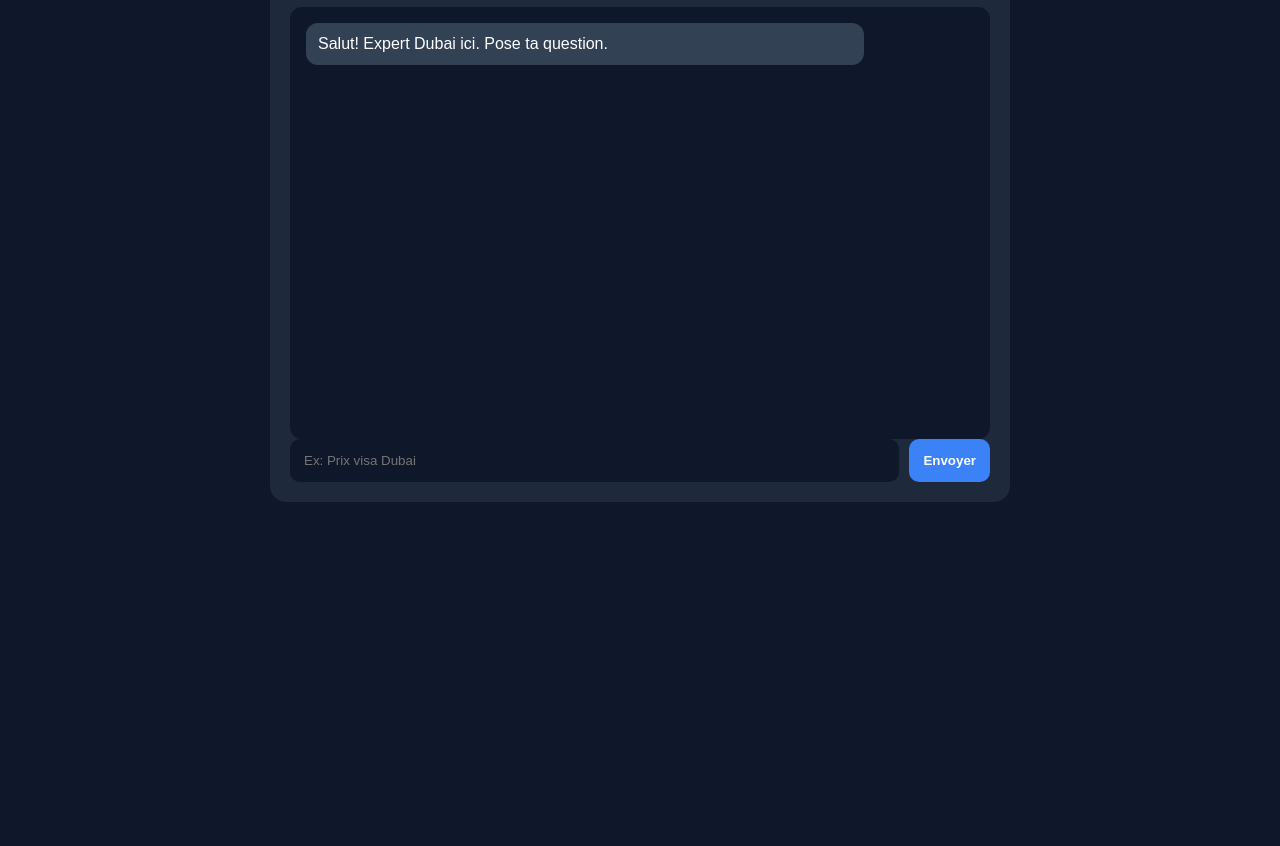
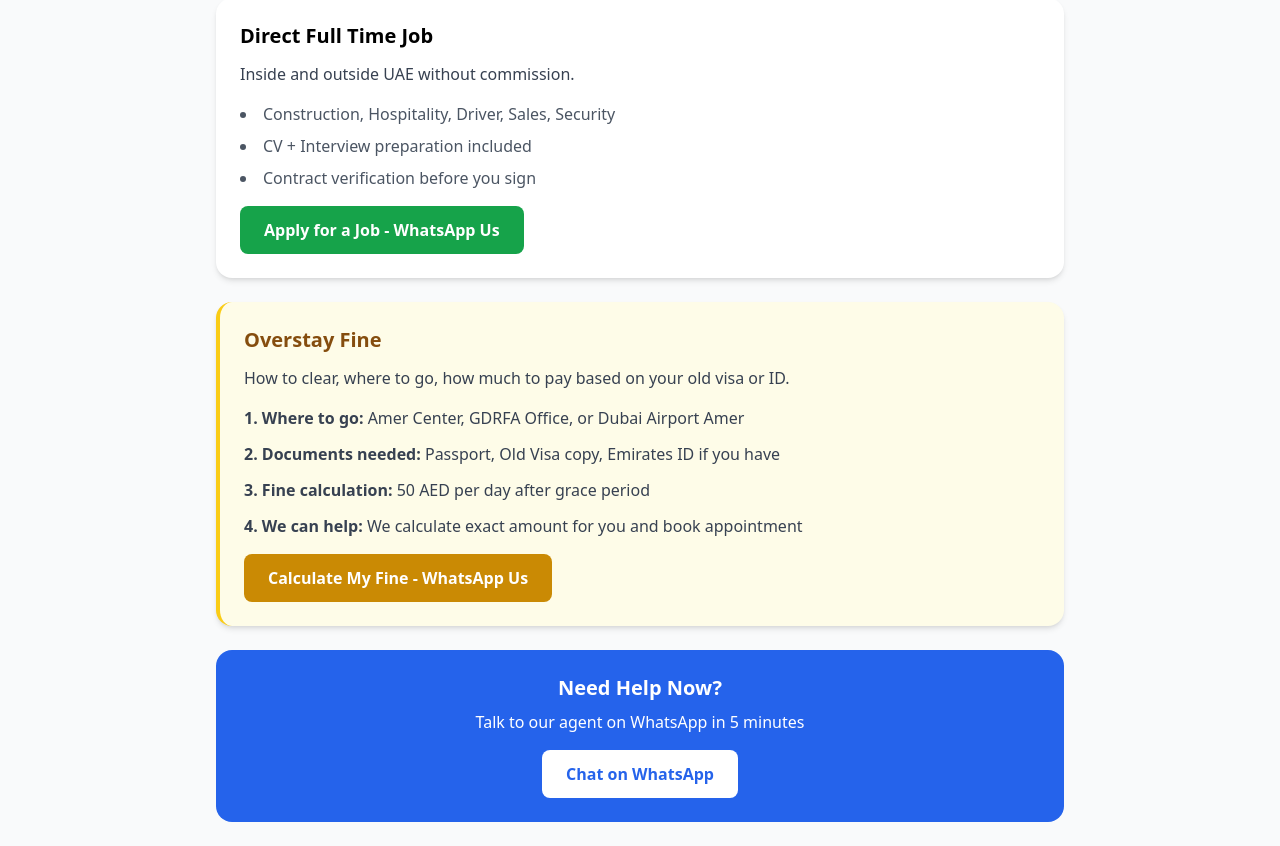
Before and after one commit to k2291115-debug/uae-helper, a plain HTML site: page TRVAIL.HTML in a window 1280 px wide. Shown: the part 122-968 px from the top of the page. Before the commit the page ends 800 px from the top, so only its background shows below. Drawn offline with nearby package versions, Linux system fonts and the light colour scheme.

Commit message:
Update TRVAIL.HTML

```diff
--- a/TRVAIL.HTML
+++ b/TRVAIL.HTML
@@ -1,15 +1,62 @@
 <!DOCTYPE html>
-<html lang="fr">
-<head><meta charset="UTF-8"><title>UAE Helper IA</title>
-<style>body{background:#0f172a;color:white;font-family:Arial;padding:20px}.box{max-width:700px;margin:auto;background:#1e293b;padding:20px;border-radius:16px} h1{color:#3b82f6;text-align:center} #chat{height:400px;background:#0f172a;padding:16px;border-radius:12px;overflow-y:auto}.msg{padding:12px;border-radius:12px;margin-bottom:10px;max-width:80%}.user{background:#3b82f6;margin-left:auto;text-align:right}.ai{background:#334155}.row{display:flex;gap:10px} input{flex:1;padding:14px;border:none;border-radius:10px;background:#0f172a;color:white} button{padding:14px;background:#3b82f6;border:none;border-radius:10px;color:white;font-weight:bold}</style>
+<html lang="en">
+<head>
+    <meta charset="UTF-8">
+    <meta name="viewport" content="width=device-width, initial-scale=1.0">
+    <title>Travail - UAE Helper</title>
+    <script src="https://cdn.tailwindcss.com"></script>
 </head>
-<body><div class="box"><h1>🇦🇪 UAE Helper IA</h1><div id="chat"><div class="msg ai">Salut! Expert Dubai ici. Pose ta question.</div></div><div class="row"><input id="q" placeholder="Ex: Prix visa Dubai" onkeypress="if(event.key==='Enter')send()"><button onclick="send()">Envoyer</button></div></div>
-<script>
-const KEY = "COLLE_TA_CLE_OPENROUTER_ICI";
-async function send(){
-  const i=document.getElementById('q'),c=document.getElementById('chat'),txt=i.value;if(!txt)return;i.value='';
-  c.innerHTML+=<div class="msg user">${txt}</div>;c.innerHTML+=<div class="msg ai" id="load">...L'IA réfléchit</div>;
-  const r=await fetch("https://openrouter.ai/api/v1/chat/completions",{method:"POST",headers:{"Authorization":"Bearer "+KEY,"Content-Type":"application/json"},body:JSON.stringify({model:"meta-llama/llama-3.1-8b-instruct:free",messages:[{role:"user",content:txt+" Réponds en français pour Dubai UAE."}]})});
-  const d=await r.json();document.getElementById('load').innerHTML=d.choices[0].message.content;
-}
-</script></body></html>
+<body class="bg-gray-50">
+
+    <!-- HEADER -->
+    <header class="bg-blue-600 text-white p-4">
+        <a href="index.html" class="text-sm">← Back to Home</a>
+        <h1 class="text-2xl font-bold mt-2">💼 Travail aux UAE</h1>
+    </header>
+
+    <div class="max-w-4xl mx-auto p-6">
+
+        <!-- SECTION 1 : JOBS -->
+        <div class="bg-white p-6 rounded-2xl shadow-md mb-6">
+            <h2 class="text-xl font-bold mb-3">Direct Full Time Job</h2>
+            <p class="text-gray-700 mb-4">Inside and outside UAE without commission.</p>
+            <ul class="list-disc list-inside text-gray-600 space-y-2 mb-4">
+                <li>Construction, Hospitality, Driver, Sales, Security</li>
+                <li>CV + Interview preparation included</li>
+                <li>Contract verification before you sign</li>
+            </ul>
+            <button class="bg-green-600 text-white px-6 py-3 rounded-lg font-bold hover:bg-green-700">
+                Apply for a Job - WhatsApp Us
+            </button>
+        </div>
+
+        <!-- SECTION 2 : OVERSTAY -->
+        <div class="bg-yellow-50 border-l-4 border-yellow-400 p-6 rounded-2xl shadow-md mb-6">
+            <h2 class="text-xl font-bold mb-3 text-yellow-800">Overstay Fine</h2>
+            <p class="text-gray-700 mb-4">How to clear, where to go, how much to pay based on your old visa or ID.</p>
+
+            <div class="space-y-3 text-gray-700">
+                <p><b>1. Where to go:</b> Amer Center, GDRFA Office, or Dubai Airport Amer</p>
+                <p><b>2. Documents needed:</b> Passport, Old Visa copy, Emirates ID if you have</p>
+                <p><b>3. Fine calculation:</b> 50 AED per day after grace period</p>
+                <p><b>4. We can help:</b> We calculate exact amount for you and book appointment</p>
+            </div>
+
+            <button class="bg-yellow-600 text-white px-6 py-3 rounded-lg font-bold hover:bg-yellow-700 mt-4">
+                Calculate My Fine - WhatsApp Us
+            </button>
+        </div>
+
+        <!-- CONTACT -->
+        <div class="bg-blue-600 text-white p-6 rounded-2xl text-center">
+            <h3 class="text-xl font-bold mb-2">Need Help Now?</h3>
+            <p class="mb-4">Talk to our agent on WhatsApp in 5 minutes</p>
+            <a href="https://wa.me/9715XXXXXXXX" target="_blank" class="bg-white text-blue-600 px-6 py-3 rounded-lg font-bold inline-block">
+                Chat on WhatsApp
+            </a>
+        </div>
+
+    </div>
+
+</body>
+</html>
```
